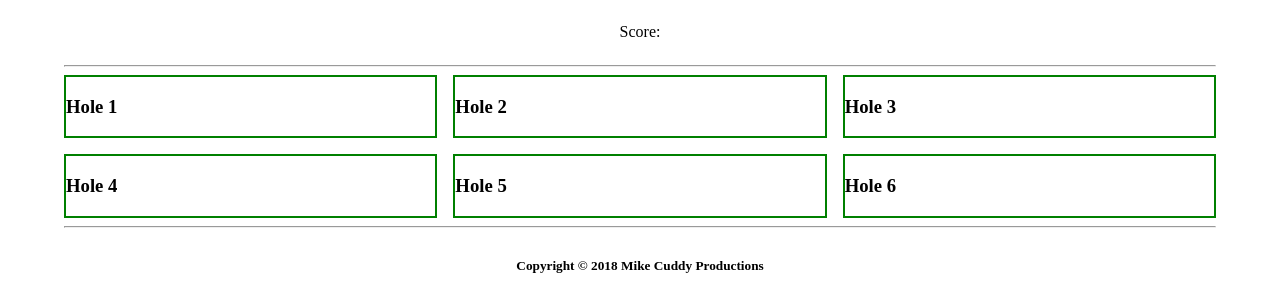
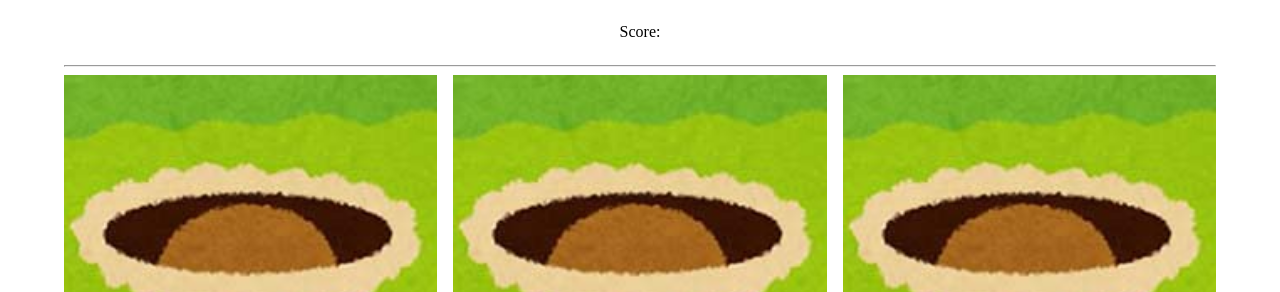
Before and after one commit to ravenusmc/calc, a plain HTML site: page mole/index.html in a window 1280 px wide. Shown: the part 81-373 px from the top of the page. Drawn offline with Linux system fonts and the light colour scheme.

Commit message:
added mole images, working on JS code

```diff
--- a/mole/assets/css/index.css
+++ b/mole/assets/css/index.css
@@ -47,10 +47,13 @@ CSS for game area section
   grid-template-rows: repeat(2, auto);
 }
 
-div {
-  border: 2px solid green;
+#one, #two, #three, #four, #five, #six {
+  background-image: url('../images/mole_in_hole.jpg');
+  background-position: center;
+  background-repeat: no-repeat;
+  background-size: cover;
+  height: 250px;
 }
-
 
 
 
--- a/mole/assets/js/index.js
+++ b/mole/assets/js/index.js
@@ -0,0 +1,16 @@
+
+function change(){
+  document.getElementById("one").style.backgroundImage = "url('./assets/images/mole_out.jpg')";
+}
+
+
+function switchPic(){
+  setTimeout(function(){
+    change();
+  }, 1000);
+};
+
+
+
+//This function will repeat
+// setInterval(function(){ alert("Hello"); }, 3000);
--- a/mole/index.html
+++ b/mole/index.html
@@ -17,32 +17,25 @@
 
   <section id='game_area'>
 
-    <div id='one'>
-      <h3>Hole 1</h3>
+    <div onclick='switchPic();' id='one'>
     </div>
 
     <div id='two'>
-      <h3>Hole 2</h3>
     </div>
 
     <div id='three'>
-      <h3>Hole 3</h3>
     </div>
 
     <div id='four'>
-      <h3>Hole 4</h3>
     </div>
 
     <div id='five'>
-      <h3>Hole 5</h3>
     </div>
 
     <div id='six'>
-      <h3>Hole 6</h3>
     </div>
 
   </section>
-
   <hr>
 
   <footer>
```
Also changed, not shown: mole/assets/images/face.jpg (added), mole/assets/images/mole_face.jpg (added), mole/assets/images/mole_in_hole.jpg (added), mole/assets/images/mole_out.jpg (added), 1 other file.
